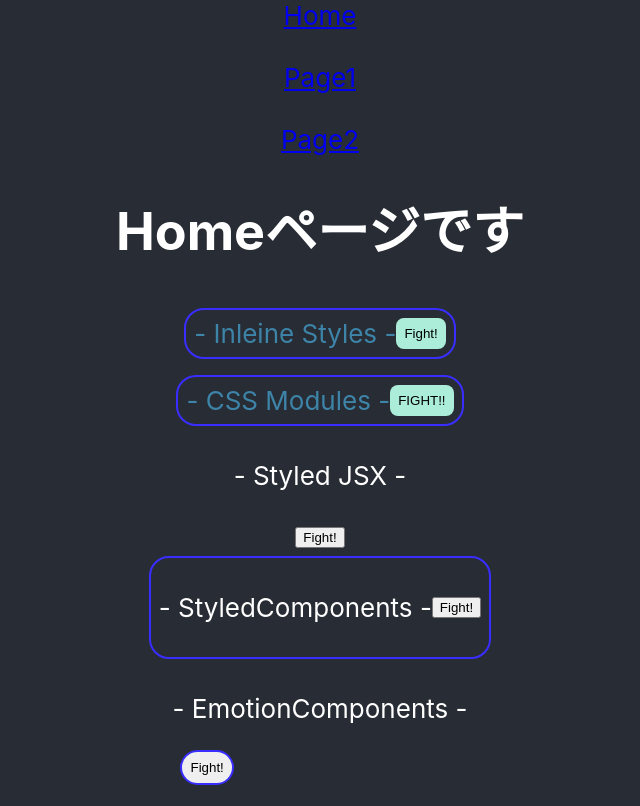
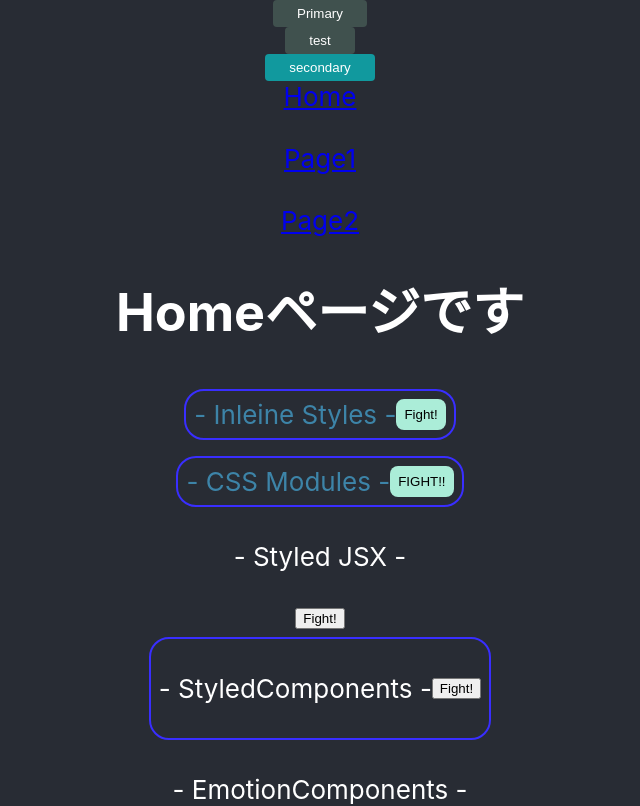
Before and after one commit to Yolobuil/jkproject, a React (Create React App) app: page / in a window 1280 px wide. Shown: the top 806 px of the page, without its empty margins (320-960 px from the left). Built offline with nearby package versions, Linux system fonts and the light colour scheme.

Commit message:
createatom

```diff
--- a/src/App.tsx
+++ b/src/App.tsx
@@ -13,8 +13,8 @@
 import {Page1DetailA} from './Page1DetailA';
 import {Page1DetailB} from './Page1DetailB';
 import { Router } from './router/Router'
-import { UrlParameter } from './URLParameter';
-import { Page404 } from './Page404';
+import {PrimaryButton} from '../src/components/atoms/button/PrimaryButton'
+import {SecondaryButton} from '../src/components/atoms/button/SecondaryButton'
 
 
 function App() {
@@ -54,7 +54,9 @@
     <div className="App">
 
       <header className="App-header">
-
+        <PrimaryButton children='Primary'></PrimaryButton>
+        <PrimaryButton children='test'></PrimaryButton>
+        <SecondaryButton children='secondary'></SecondaryButton>
         {/* react-routerのルーティング機能を機能させる */}
         <BrowserRouter>
         <Link to="/">Home</Link>
--- /dev/null
+++ b/src/components/atoms/button/BaseButton.tsx
@@ -0,0 +1,13 @@
+import styled from 'styled-components';
+
+export const BaseButton = styled.button`
+  color: #fff;
+  padding: 6px 24px;
+  border: none;
+  outline: none;
+  border-radius: 4px;
+  &:hover {
+    cursor: pointer;
+    opacity: 0.8;
+  }
+`;
--- /dev/null
+++ b/src/components/atoms/button/PrimaryButton.tsx
@@ -0,0 +1,16 @@
+import styled from 'styled-components';
+import {BaseButton} from './BaseButton';
+
+export const PrimaryButton = (props:any) =>{
+
+const {children} = props;
+
+  return(
+    <SButton>{children}</SButton>
+  )
+}
+
+const SButton = styled(BaseButton)`
+  background-color: #40514e;
+  }
+`;
--- /dev/null
+++ b/src/components/atoms/button/SecondaryButton.tsx
@@ -0,0 +1,16 @@
+import styled from 'styled-components';
+import {BaseButton} from './BaseButton';
+
+export const SecondaryButton = (props:any) =>{
+
+const {children} = props;
+
+  return(
+    <SButton>{children}</SButton>
+  )
+}
+
+const SButton = styled(BaseButton)`
+  background-color: #11999e;
+  }
+`;
```
